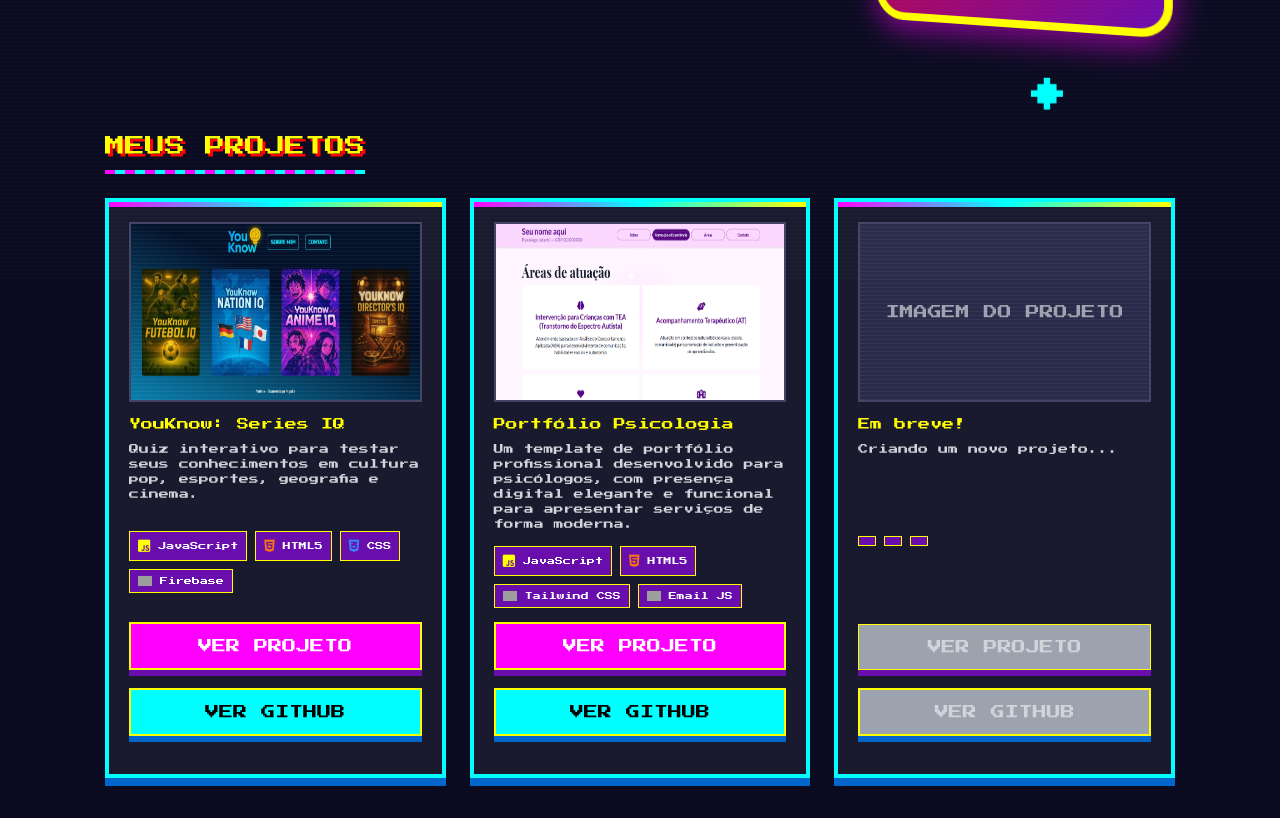
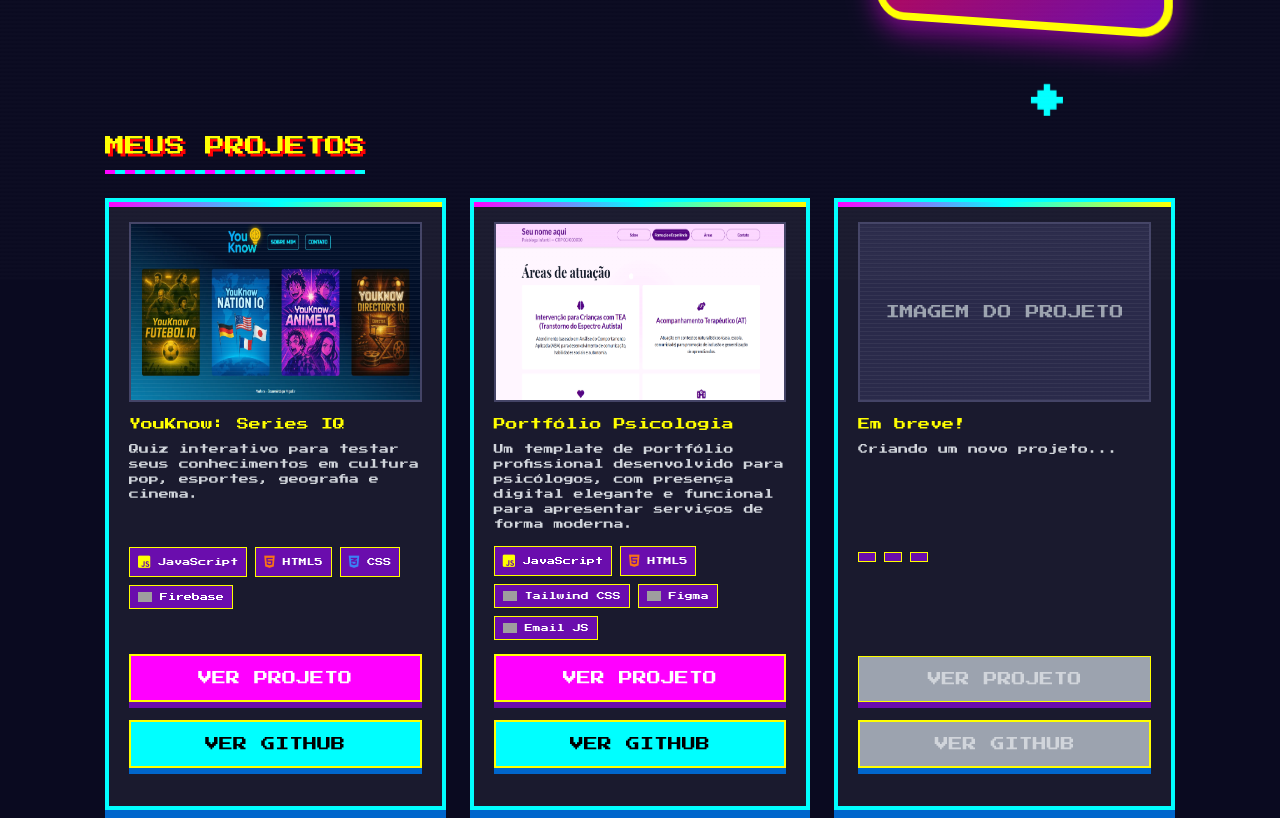
Before and after one commit to migueljrdev/arcade-portifolio, a website: page index.html in a window 1280 px wide. Shown: the part 520-1338 px from the top of the page. Drawn offline with nearby package versions, Linux system fonts and the light colour scheme; files that its build step writes are made by us from their sources; grey boxes are pictures that could not be loaded.

Commit message:
build final para publicar no GitHub Pages

```diff
--- a/index.html
+++ b/index.html
@@ -11,7 +11,7 @@
     <link
         href="https://fonts.googleapis.com/css2?family=Press+Start+2P&display=swap"
         rel="stylesheet">
-    <link rel="stylesheet" href="src/styles/output.css">
+    <link rel="stylesheet" href="dist/output.css">
     <title>Portfólio Arcade</title>
 </head>
 <body class="bg-dark-primary font-press-start overflow-x-hidden min-h-screen relative">
@@ -104,6 +104,7 @@
                         <span class="tag"><i class="fa-brands fa-square-js mr-2 text-yellow-color text-sm"></i>JavaScript</span>
                         <span class="tag"><i class="fa-brands fa-html5 mr-2 text-orange-500 text-sm"></i>HTML5</span>
                         <span class="tag"><img class="w-3.5 h-3.5 mr-2 object-contain" src="https://cdn.jsdelivr.net/gh/devicons/devicon@latest/icons/tailwindcss/tailwindcss-original.svg" />Tailwind CSS</span>
+                        <span class="tag"><img class="w-3.5 h-3.5 mr-2 object-contain" src="https://cdn.jsdelivr.net/gh/devicons/devicon@latest/icons/figma/figma-original.svg" />Figma</span>
                         <span class="tag"><img class="w-3.5 h-3.5 mr-2 object-contain" src="https://cdn.brandfetch.io/idWd1fzwQZ/w/400/h/400/theme/dark/icon.jpeg?c=1bxid64Mup7aczewSAYMX&t=1760611229937" />Email JS</span>
                     </div>
 
--- a/package.json
+++ b/package.json
@@ -4,7 +4,8 @@
   "description": "",
   "main": "index.js",
   "scripts": {
-    "dev": "npx tailwindcss -i ./src/styles/input.css -o ./src/styles/output.css --watch"
+    "build": "tailwindcss -i ./src/styles/input.css -o ./dist/output.css --minify",
+    "dev": "tailwindcss -i ./src/styles/input.css -o ./dist/output.css --watch"
   },
   "keywords": [],
   "author": "",
```
Also changed, not shown: dist/output.css (added), 1 other file.
